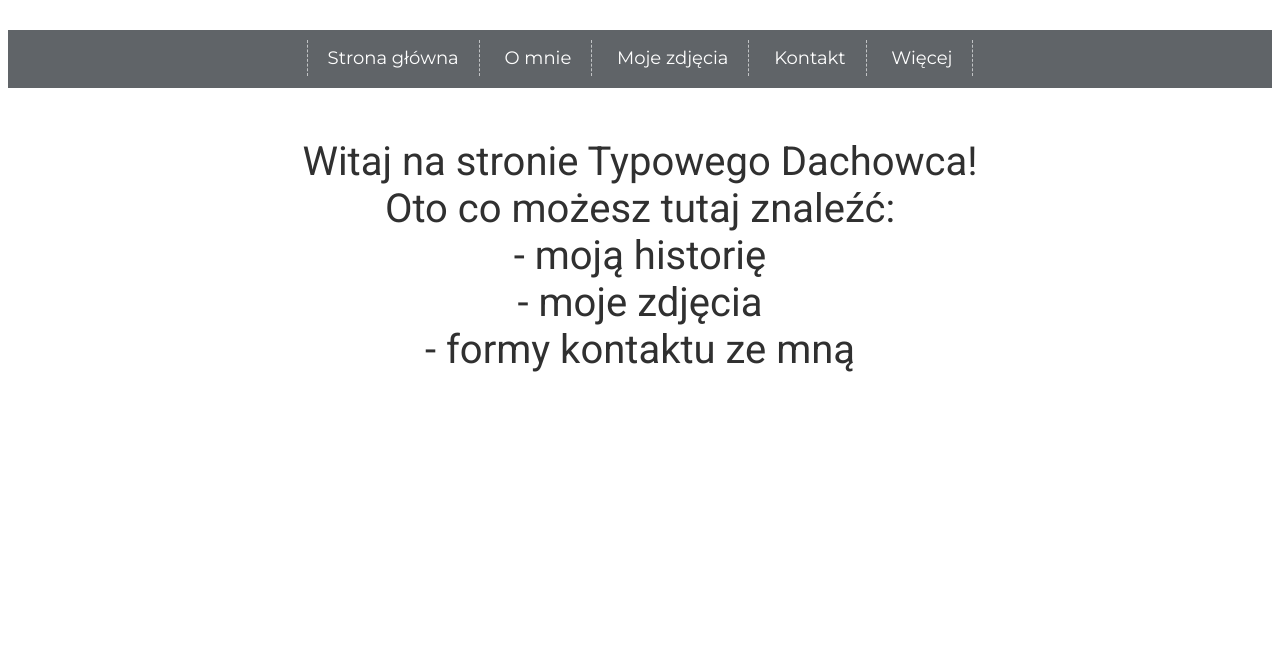
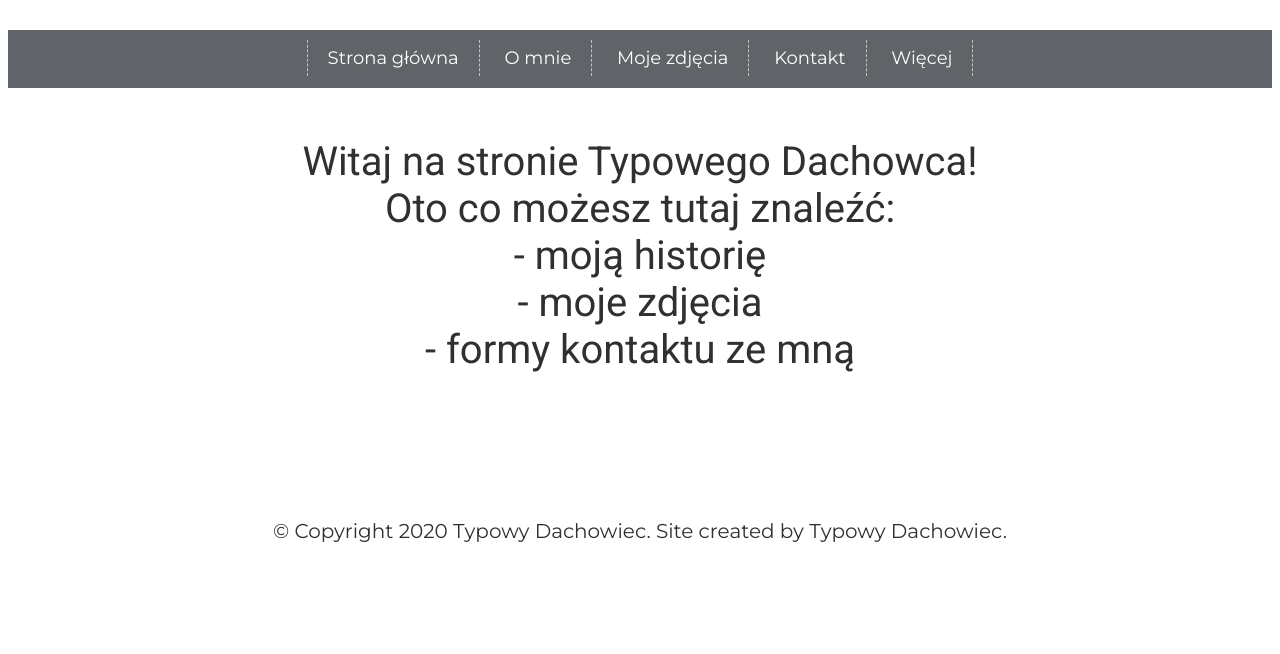
Before and after one commit to tdachowiec/tdachowiec.github.io, a plain HTML site: page index.html in a window 1280 px wide. Shown: the part 146-800 px from the top of the page. Drawn offline with Linux system fonts and the light colour scheme.

Commit message:
Edited files v4

```diff
--- a/style.css
+++ b/style.css
@@ -85,7 +85,7 @@ a.logolink
 {
     font-size: 20px;
     color: fff;
-    margin-top: 467px;
+    margin-top: 50px;
     text-align: center;
     font-family: 'Montserrat', sans-serif;
 }
```
Also changed, not shown: index.html (+1 -0 lines).
